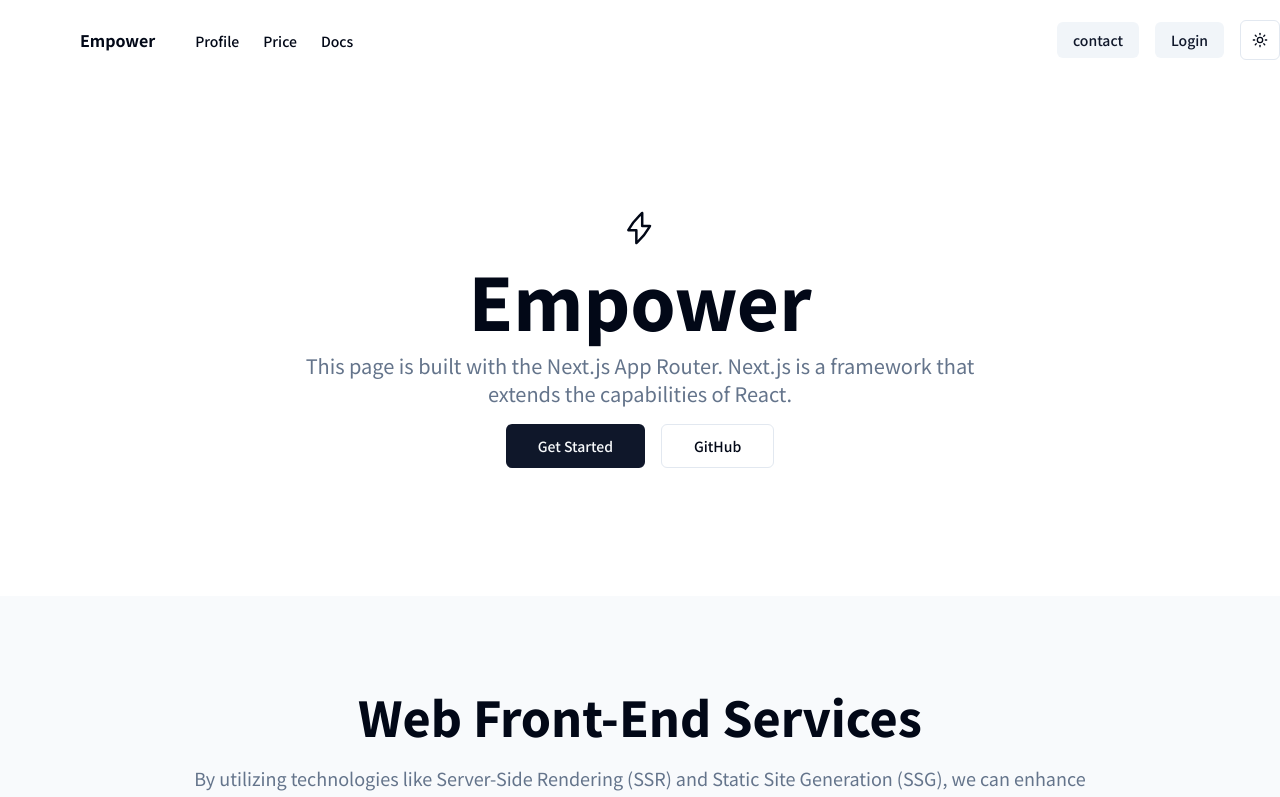
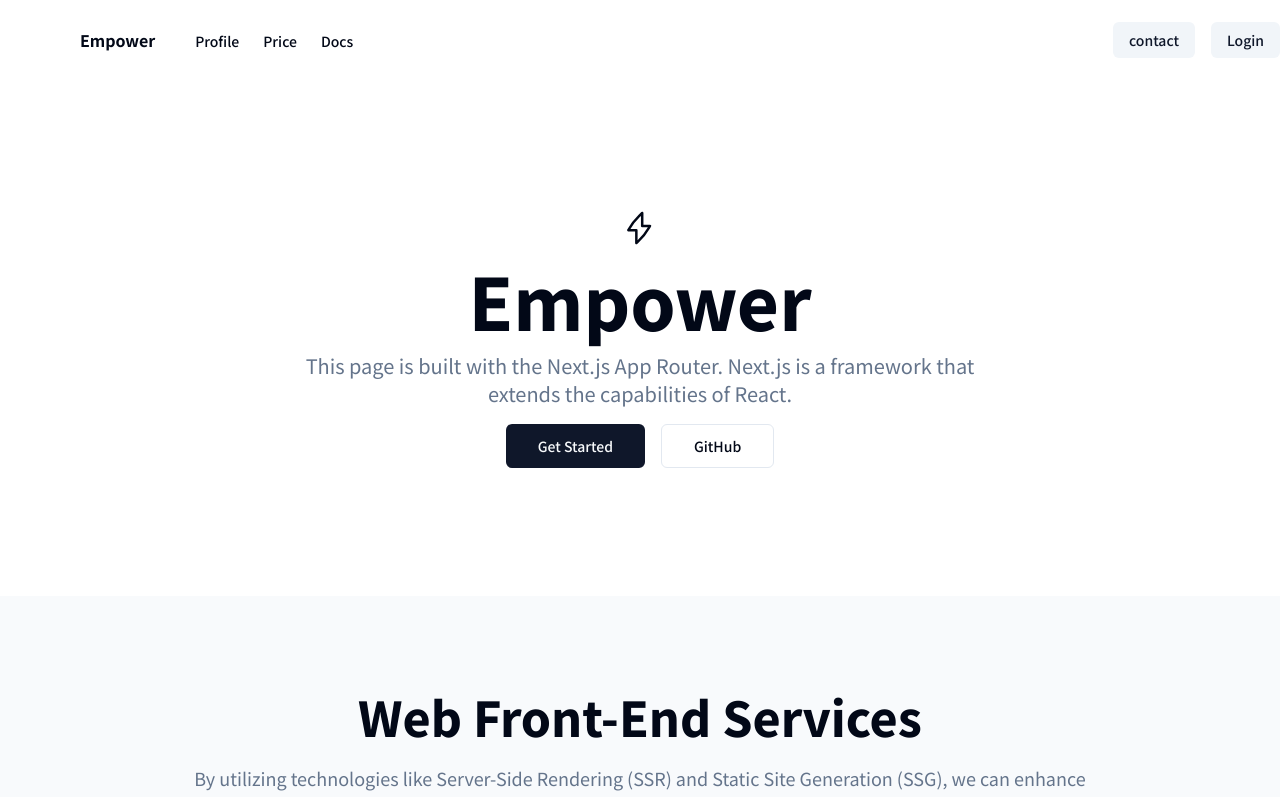
Before and after one commit to Risa2024/landing-page, a Next.js app: page / in a window 1280 px wide. Shown: the top 797 px of the page. Built offline with nearby package versions, Linux system fonts and the light colour scheme.

Commit message:
ダークモードコメントアウト

```diff
--- a/app/(marketing)/layout.tsx
+++ b/app/(marketing)/layout.tsx
@@ -3,7 +3,7 @@
 import { buttonVariants } from "@/components/ui/button";
 import { cn } from "@/lib/utils";
 import MainNav from "@/components/ui/main-nav";
-import { ModeToggle } from "@/components/ui/Mode.Toggle";
+//import { ModeToggle } from "@/components/ui/Mode.Toggle";
 
 
 export default function MarketingLayout({
@@ -34,7 +34,7 @@
                 >
                 Login
                 </Link>
-                <div><ModeToggle/></div>
+
                 </nav>
 
             </div>
--- a/app/(marketing)/page.tsx
+++ b/app/(marketing)/page.tsx
@@ -2,7 +2,7 @@
 import { siteConfig } from "@/config/site";
 import { cn } from "@/lib/utils";
 import Link from "next/link";
-import { classicNameResolver } from "typescript";
+//import { classicNameResolver } from "typescript";
 
 export default function IndexPage() {
     return (
--- a/app/layout.tsx
+++ b/app/layout.tsx
@@ -2,7 +2,7 @@
 import { Noto_Sans_JP } from "next/font/google";
 import "./globals.css";
 import { cn }from "@/lib/utils";
-import { ThemeProvider } from "@/components/ui/ThemeProvider";
+//import { ThemeProvider } from "@/components/ui/ThemeProvider";
 
 const fontNotoSansJP = Noto_Sans_JP ({ subsets:["latin"]});
 
@@ -24,14 +24,14 @@
           fontNotoSansJP.className
         )}
       >
-        <ThemeProvider
+       {/*<ThemeProvider
             attribute="class"
             defaultTheme="system"
             enableSystem
             disableTransitionOnChange
           >
             {children}
-          </ThemeProvider>
+          </ThemeProvider>*/}
 
 
         {children}
--- a/components/ui/ThemeProvider.tsx
+++ /dev/null
@@ -1,10 +0,0 @@
-"use client"
-
-import { ThemeProvider as NextThemesProvider } from "next-themes"
-import React from "react";
-export function ThemeProvider({
-  children,
-  ...props
-}: React.ComponentProps<typeof NextThemesProvider>) {
-  return <NextThemesProvider {...props}>{children}</NextThemesProvider>
-}
--- a/package.json
+++ b/package.json
@@ -14,8 +14,8 @@
     "class-variance-authority": "^0.7.1",
     "clsx": "^2.1.1",
     "lucide-react": "^0.461.0",
-    "next": "^15.0.3",
-    "next-themes": "^0.4.3",
+    "next": "^15.0.4",
+    "next-themes": "^0.4.4",
     "react": "^18.3.1",
     "react-dom": "^18.3.1",
     "tailwind-merge": "^2.5.5",
```
Also changed, not shown: components/ui/ThemeProvider.ts (added, +10 -0 lines), 1 other file (tests, documents, lock files or other folders).
